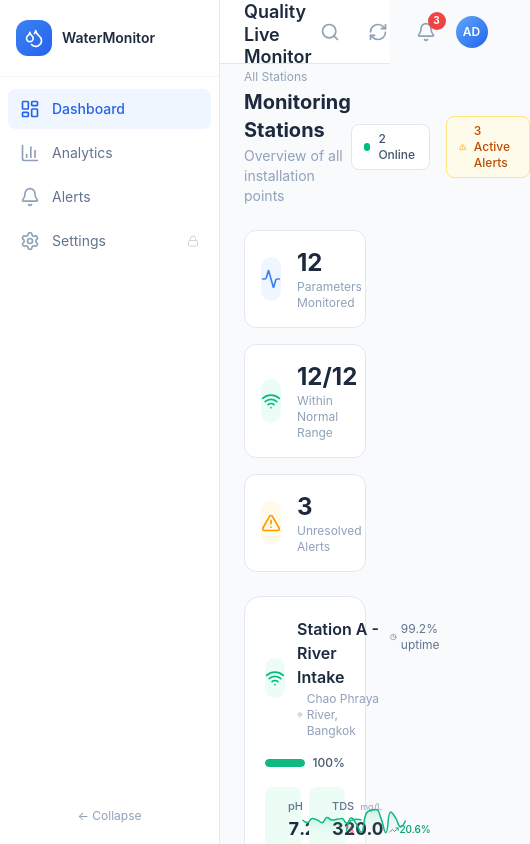
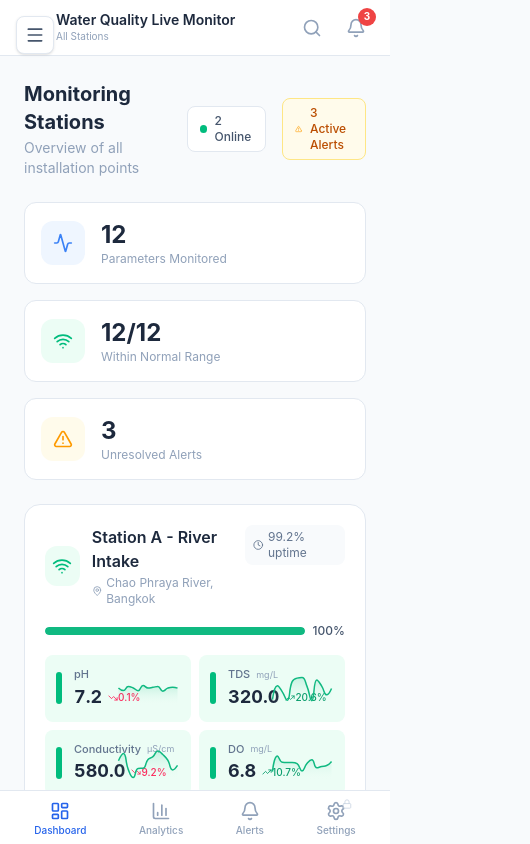
Before and after one commit to akradechLao/wq-dashboard, a React (Vite) app: page / in a window 390 px wide. Shown: the top 844 px of the page, 530 px wide, since content can reach past the window. Built offline with nearby package versions, Linux system fonts and the light colour scheme.

Commit message:
feat: add responsive layout - mobile sidebar, bottom nav, adaptive header

```diff
--- a/src/App.tsx
+++ b/src/App.tsx
@@ -10,12 +10,49 @@ import { SettingsPage } from './components/dashboard/SettingsPage';
 import { stations as initialStations } from './data/mockData';
 import type { Station } from './types';
 
+import { LayoutDashboard, BarChart3, Bell, Settings, Lock } from 'lucide-react';
+
 type View = { page: 'summary' } | { page: 'detail'; stationId: string };
 
 const DEFAULT_PASSWORD = '1975';
 
 function getPassword(): string {
   return localStorage.getItem('wq_admin_pwd') || DEFAULT_PASSWORD;
+}
+
+function MobileBottomNav({ activeTab, onTabChange }: { activeTab: string; onTabChange: (t: string) => void }) {
+  const items = [
+    { id: 'dashboard', icon: LayoutDashboard, label: 'Dashboard' },
+    { id: 'analytics', icon: BarChart3, label: 'Analytics' },
+    { id: 'alerts', icon: Bell, label: 'Alerts' },
+    { id: 'settings', icon: Settings, label: 'Settings' },
+  ];
+
+  return (
+    <nav className="lg:hidden fixed bottom-0 left-0 right-0 bg-white border-t border-slate-200 z-40 px-2 py-1 safe-bottom">
+      <div className="flex items-center justify-around">
+        {items.map(item => {
+          const Icon = item.icon;
+          const isActive = activeTab === item.id || (item.id === 'settings' && activeTab === 'settings-auth');
+          return (
+            <button
+              key={item.id}
+              onClick={() => onTabChange(item.id)}
+              className={`flex flex-col items-center gap-0.5 px-3 py-1.5 rounded-lg transition-colors ${
+                isActive ? 'text-primary-600' : 'text-slate-400'
+              }`}
+            >
+              <div className="relative">
+                <Icon className="w-5 h-5" />
+                {item.id === 'settings' && <Lock className="w-2.5 h-2.5 absolute -top-0.5 -right-1.5 text-slate-300" />}
+              </div>
+              <span className="text-[10px] font-medium">{item.label}</span>
+            </button>
+          );
+        })}
+      </div>
+    </nav>
+  );
 }
 
 function App() {
@@ -96,7 +133,7 @@ function App() {
   return (
     <div className="min-h-screen bg-slate-50">
       <Sidebar activeTab={activeTab} onTabChange={handleTabChange} />
-      <div className="ml-[220px] transition-all duration-300">
+      <div className="lg:ml-[220px] ml-0 transition-all duration-300 pb-16 lg:pb-0">
         <Header lastSync={new Date()} unreadCount={totalUnread} stationName={currentStation?.name} />
         <main className="min-h-[calc(100vh-4rem)]">
           {activeTab === 'dashboard' && view.page === 'summary' && (
@@ -121,6 +158,7 @@ function App() {
           )}
         </main>
       </div>
+      <MobileBottomNav activeTab={activeTab} onTabChange={handleTabChange} />
     </div>
   );
 }
--- a/src/components/layout/Header.tsx
+++ b/src/components/layout/Header.tsx
@@ -24,19 +24,19 @@ export function Header({ lastSync, unreadCount, stationName }: HeaderProps) {
   }, [lastSync]);
 
   return (
-    <header className="h-16 bg-white border-b border-slate-200 flex items-center justify-between px-6 sticky top-0 z-30">
-      <div className="flex items-center gap-4">
+    <header className="h-14 lg:h-16 bg-white border-b border-slate-200 flex items-center justify-between px-4 lg:px-6 sticky top-0 z-30">
+      <div className="flex items-center gap-3 lg:gap-4 pl-10 lg:pl-0">
         <div>
-          <h1 className="text-lg font-semibold text-slate-800 leading-tight">
+          <h1 className="text-sm lg:text-lg font-semibold text-slate-800 leading-tight">
             Water Quality Live Monitor
           </h1>
-          <p className="text-xs text-slate-400">
+          <p className="text-[10px] lg:text-xs text-slate-400">
             {stationName || 'All Stations'}
           </p>
         </div>
       </div>
 
-      <div className="flex items-center gap-3">
+      <div className="flex items-center gap-2 lg:gap-3">
         <div className="hidden sm:flex items-center gap-2 px-3 py-1.5 bg-emerald-50 rounded-full">
           <span className="relative flex h-2.5 w-2.5">
             <span className="animate-ping absolute inline-flex h-full w-full rounded-full bg-emerald-400 opacity-75"></span>
@@ -54,7 +54,7 @@ export function Header({ lastSync, unreadCount, stationName }: HeaderProps) {
           <Search className="w-5 h-5" />
         </button>
 
-        <button className="p-2 text-slate-400 hover:text-slate-600 hover:bg-slate-50 rounded-lg transition-colors">
+        <button className="p-2 text-slate-400 hover:text-slate-600 hover:bg-slate-50 rounded-lg transition-colors hidden sm:flex">
           <RefreshCw className="w-5 h-5" />
         </button>
 
@@ -69,7 +69,7 @@ export function Header({ lastSync, unreadCount, stationName }: HeaderProps) {
           </button>
         </div>
 
-        <div className="w-8 h-8 rounded-full bg-gradient-to-br from-primary-400 to-primary-600 flex items-center justify-center text-white text-xs font-semibold">
+        <div className="w-8 h-8 rounded-full bg-gradient-to-br from-primary-400 to-primary-600 flex items-center justify-center text-white text-xs font-semibold hidden sm:flex">
           AD
         </div>
       </div>
--- a/src/components/layout/Sidebar.tsx
+++ b/src/components/layout/Sidebar.tsx
@@ -1,5 +1,5 @@
-import { LayoutDashboard, BarChart3, Bell, Settings, Droplets, Lock } from 'lucide-react';
-import { useState } from 'react';
+import { LayoutDashboard, BarChart3, Bell, Settings, Droplets, Lock, Menu, X } from 'lucide-react';
+import { useState, useEffect } from 'react';
 
 interface SidebarProps {
   activeTab: string;
@@ -15,13 +15,23 @@ const navItems = [
 
 export function Sidebar({ activeTab, onTabChange }: SidebarProps) {
   const [collapsed, setCollapsed] = useState(false);
+  const [mobileOpen, setMobileOpen] = useState(false);
 
-  return (
-    <aside
-      className={`fixed left-0 top-0 h-full bg-white border-r border-slate-200 z-40 transition-all duration-300 flex flex-col ${
-        collapsed ? 'w-[68px]' : 'w-[220px]'
-      }`}
-    >
+  useEffect(() => {
+    const handleResize = () => {
+      if (window.innerWidth >= 1024) setMobileOpen(false);
+    };
+    window.addEventListener('resize', handleResize);
+    return () => window.removeEventListener('resize', handleResize);
+  }, []);
+
+  const handleNav = (id: string) => {
+    onTabChange(id);
+    setMobileOpen(false);
+  };
+
+  const sidebarContent = (
+    <>
       <div className="flex items-center gap-2.5 px-4 py-5 border-b border-slate-100">
         <div className="w-9 h-9 rounded-xl bg-gradient-to-br from-primary-500 to-primary-600 flex items-center justify-center flex-shrink-0">
           <Droplets className="w-5 h-5 text-white" />
@@ -36,11 +46,11 @@ export function Sidebar({ activeTab, onTabChange }: SidebarProps) {
       <nav className="flex-1 py-3 px-2">
         {navItems.map(item => {
           const Icon = item.icon;
-          const isActive = activeTab === item.id;
+          const isActive = activeTab === item.id || (item.id === 'settings' && activeTab === 'settings-auth');
           return (
             <button
               key={item.id}
-              onClick={() => onTabChange(item.id)}
+              onClick={() => handleNav(item.id)}
               className={`w-full flex items-center gap-3 px-3 py-2.5 rounded-lg mb-1 transition-all duration-150 group ${
                 isActive
                   ? 'bg-primary-50 text-primary-600 font-medium'
@@ -64,10 +74,48 @@ export function Sidebar({ activeTab, onTabChange }: SidebarProps) {
 
       <button
         onClick={() => setCollapsed(!collapsed)}
-        className="mx-2 mb-3 px-3 py-2 text-xs text-slate-400 hover:text-slate-600 hover:bg-slate-50 rounded-lg transition-colors"
+        className="hidden lg:flex mx-2 mb-3 px-3 py-2 text-xs text-slate-400 hover:text-slate-600 hover:bg-slate-50 rounded-lg transition-colors"
       >
         {collapsed ? '→' : '← Collapse'}
       </button>
-    </aside>
+    </>
+  );
+
+  return (
+    <>
+      {/* Mobile hamburger button */}
+      <button
+        onClick={() => setMobileOpen(!mobileOpen)}
+        className="lg:hidden fixed top-4 left-4 z-50 p-2 bg-white border border-slate-200 rounded-lg shadow-sm hover:bg-slate-50 transition-colors"
+      >
+        {mobileOpen ? <X className="w-5 h-5 text-slate-600" /> : <Menu className="w-5 h-5 text-slate-600" />}
+      </button>
+
+      {/* Mobile overlay */}
+      {mobileOpen && (
+        <div
+          className="lg:hidden fixed inset-0 bg-black/30 z-40"
+          onClick={() => setMobileOpen(false)}
+        />
+      )}
+
+      {/* Desktop sidebar */}
+      <aside
+        className={`hidden lg:flex fixed left-0 top-0 h-full bg-white border-r border-slate-200 z-40 transition-all duration-300 flex-col ${
+          collapsed ? 'w-[68px]' : 'w-[220px]'
+        }`}
+      >
+        {sidebarContent}
+      </aside>
+
+      {/* Mobile sidebar */}
+      <aside
+        className={`lg:hidden fixed left-0 top-0 h-full bg-white border-r border-slate-200 z-50 transition-all duration-300 flex flex-col ${
+          mobileOpen ? 'w-[220px] translate-x-0' : 'w-[220px] -translate-x-full'
+        }`}
+      >
+        {sidebarContent}
+      </aside>
+    </>
   );
 }
--- a/src/index.css
+++ b/src/index.css
@@ -44,6 +44,10 @@
 
   .fade-in {
     animation: fade-in 0.5s ease-out;
+  }
+
+  .safe-bottom {
+    padding-bottom: env(safe-area-inset-bottom, 0px);
   }
 }
 
```
